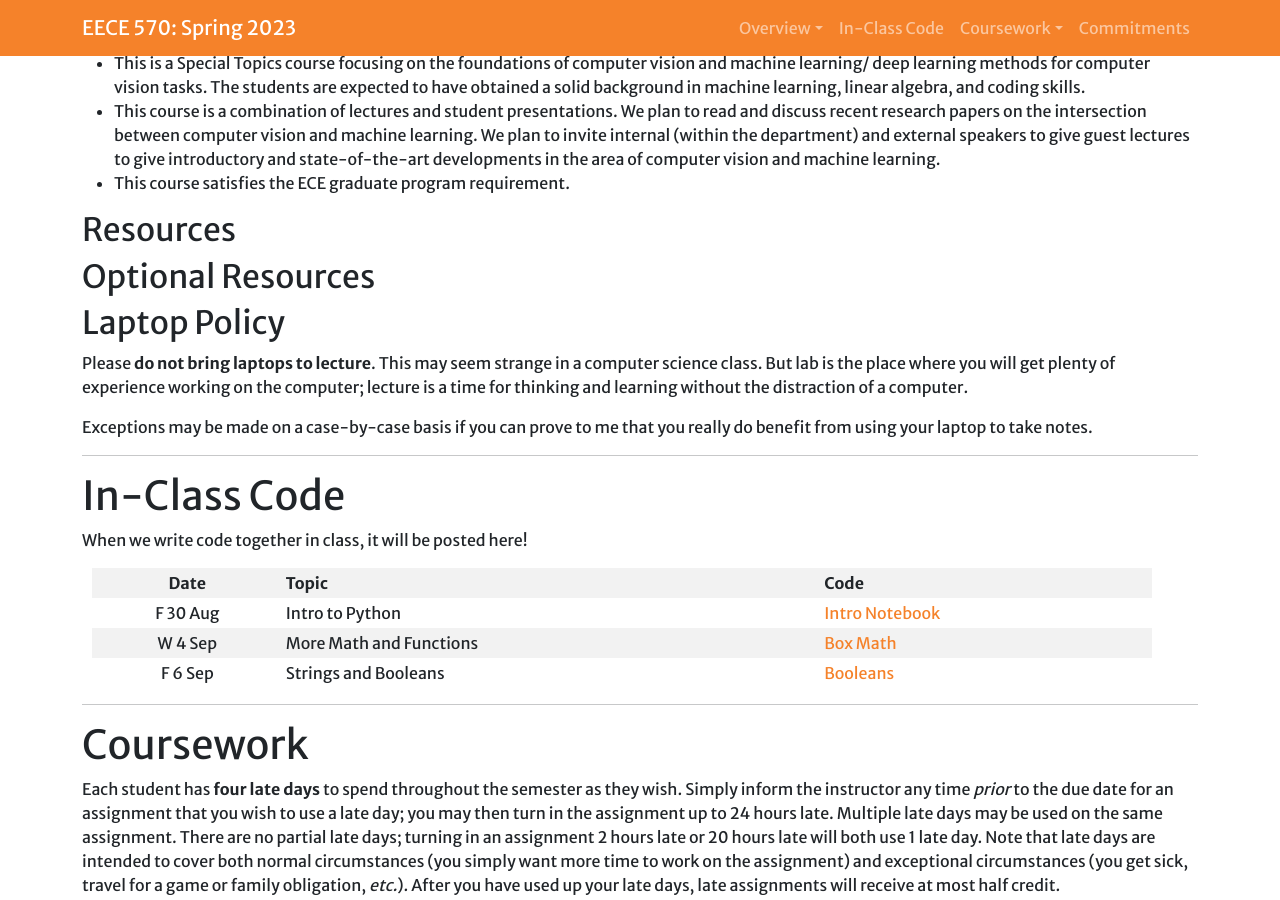
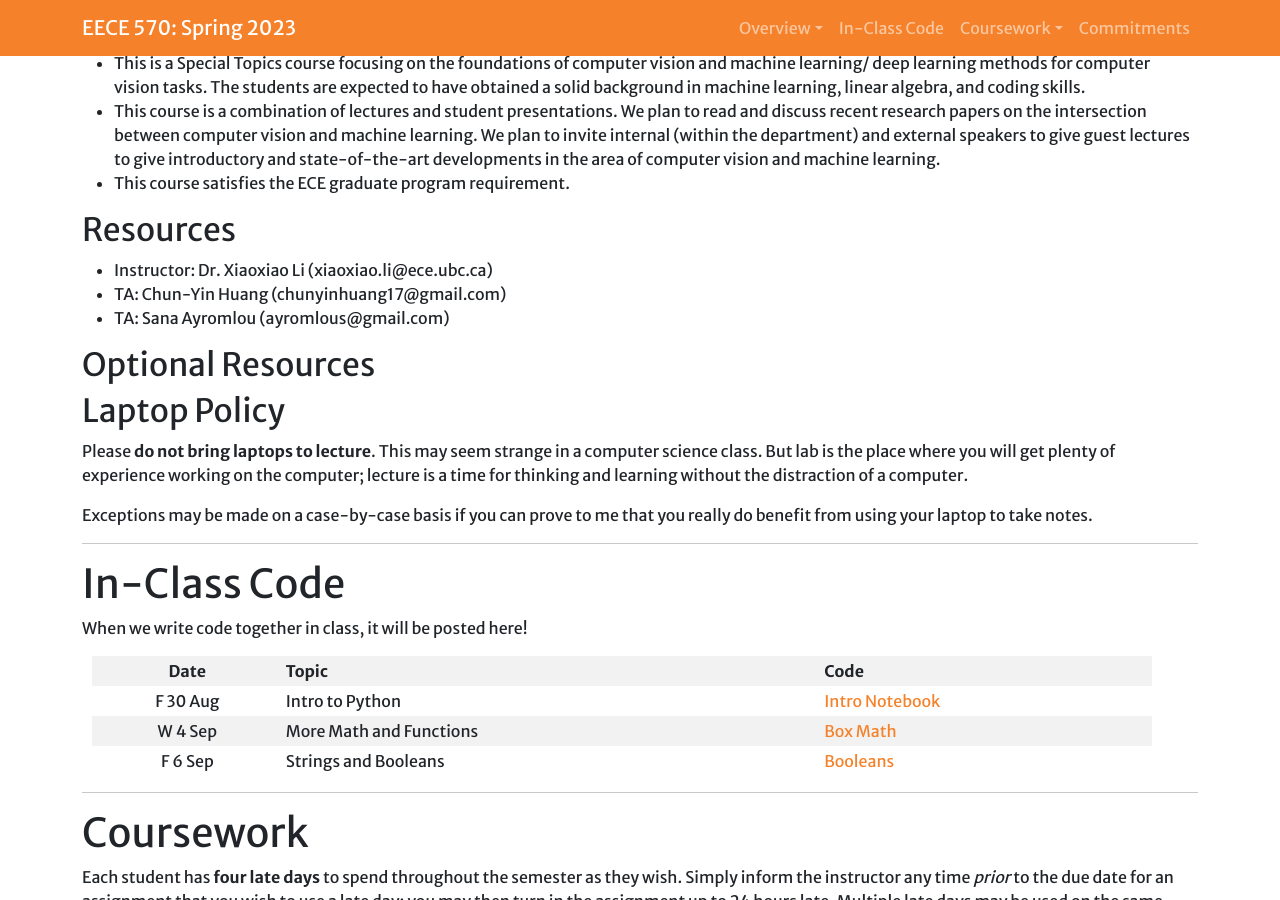
Before and after one commit to xxlya/EECE-570, a Jekyll site: the page built from index.md, in a window 1280 px wide and 900 px high, scrolled down 491 px. Built offline with Jekyll 4.4.1, drawn with Linux system fonts in a browser that asks for light colours; a script that is not in the unit is left out.

Commit message:
Update index.md

```diff
--- a/index.md
+++ b/index.md
@@ -23,8 +23,11 @@ background in machine learning, linear algebra, and coding skills.
 * This course satisfies the ECE graduate program requirement.
 
 ## <a name="resources">Resources</a>
+* Instructor: Dr. Xiaoxiao Li (xiaoxiao.li@ece.ubc.ca)
+* TA: Chun-Yin Huang (chunyinhuang17@gmail.com)
+* TA: Sana Ayromlou (ayromlous@gmail.com)
 
-{% include resources.html content=site.resources %}
+<!-- {% include resources.html content=site.resources %} -->
 
 ## <a name="additional-resources">Optional Resources</a>
 
```
